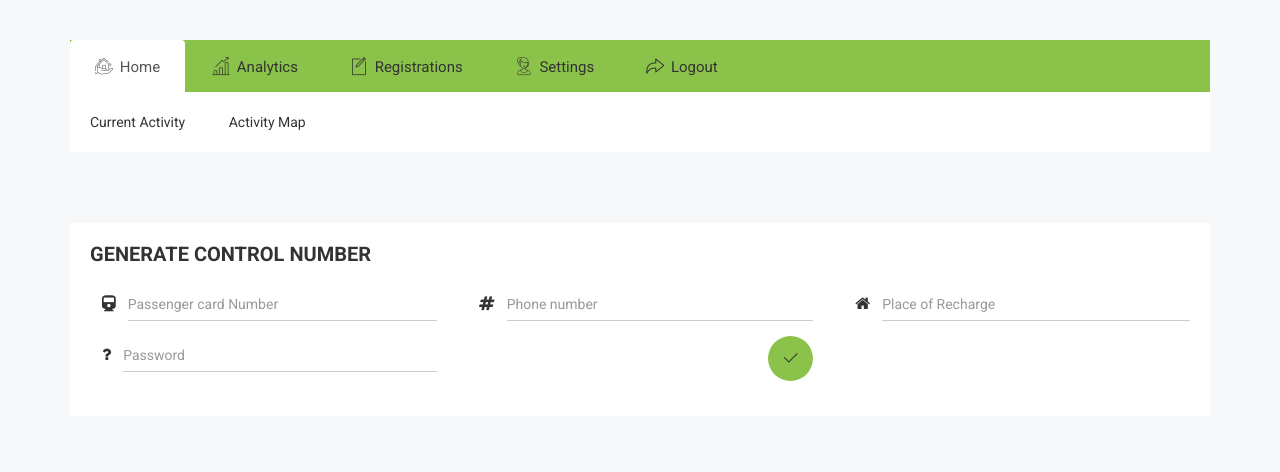
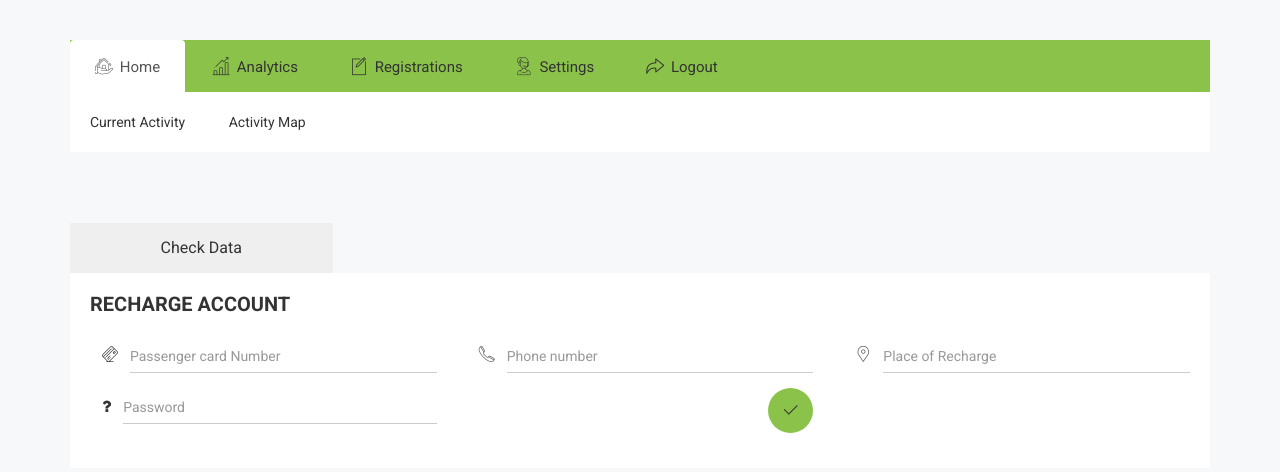
Before and after one commit to Mtulimbogo/uDART, a Django app: page /control_number in a window 1280 px wide. Shown: the top 472 px of the page. Run offline with Django 3.2, Linux system fonts and the light colour scheme; the visitor is signed in with stand-in values (Sample User, id 1); some libraries are stand-ins or nearby versions; some web fonts are replaced.

Commit message:
icons css

```diff
--- a/ergs/dashboard/templates/recharge-form.html
+++ b/ergs/dashboard/templates/recharge-form.html
@@ -76,20 +76,25 @@
     <div class="form-element-area">
         <div class="container">
 
-        <form action="add_vendor_detail" method="post" enctype = "application/w-xxx-form-urlencoded">
+        <form action="recharge" method="post" enctype = "application/w-xxx-form-urlencoded">
         {% csrf_token %}
             <div class="row">
+              <div class="col-lg-3 col-md-3 col-sm-12 p-0 ">
+                            <button type="button" class="btn btn-secondary wrn-btn " onclick="window.location.href = 'retrieve_train_data';">Check Data</button>
+                        </div>
                 <div class="col-lg-12 col-md-12 col-sm-12 col-xs-12">
+
                     <div class="form-element-list">
                         <div class="basic-tb-hd">
-                            <h2>GENERATE CONTROL NUMBER</h2>
+                            <h2>RECHARGE ACCOUNT</h2>
                             {% comment %} <p>Add train details for monitoring  </p> {% endcomment %}
                         </div>
+
                         <div class="row">
                             <div class="col-lg-4 col-md-4 col-sm-4 col-xs-12">
                                 <div class="form-group ic-cmp-int">
                                     <div class="form-ic-cmp">
-                                        <i class="fa fa-train"></i>
+                                        <i class="notika-icon notika-credit-card"></i>
                                     </div>
                                     <div class="nk-int-st">
                                         <input type="text" class="form-control" placeholder="Passenger card Number" name="uuid_number">
@@ -99,7 +104,7 @@
                             <div class="col-lg-4 col-md-4 col-sm-4 col-xs-12">
                                 <div class="form-group ic-cmp-int">
                                     <div class="form-ic-cmp">
-                                        <i class="fa fa-hashtag"></i>
+                                        <i class="notika-icon notika-phone"></i>
                                     </div>
                                     <div class="nk-int-st">
                                         <input type="text" class="form-control" placeholder="Phone number" name="phone_number">
@@ -109,7 +114,7 @@
                             <div class="col-lg-4 col-md-4 col-sm-4 col-xs-12">
                                 <div class="form-group ic-cmp-int">
                                     <div class="form-ic-cmp">
-                                        <i class="fa fa-home "   ></i>
+                                        <i class="notika-icon notika-map " ></i>
                                     </div>
                                     <div class="nk-int-st">
                                         <input type="text" class="form-control" placeholder="Place of Recharge" name="place_of_recharge">
```
